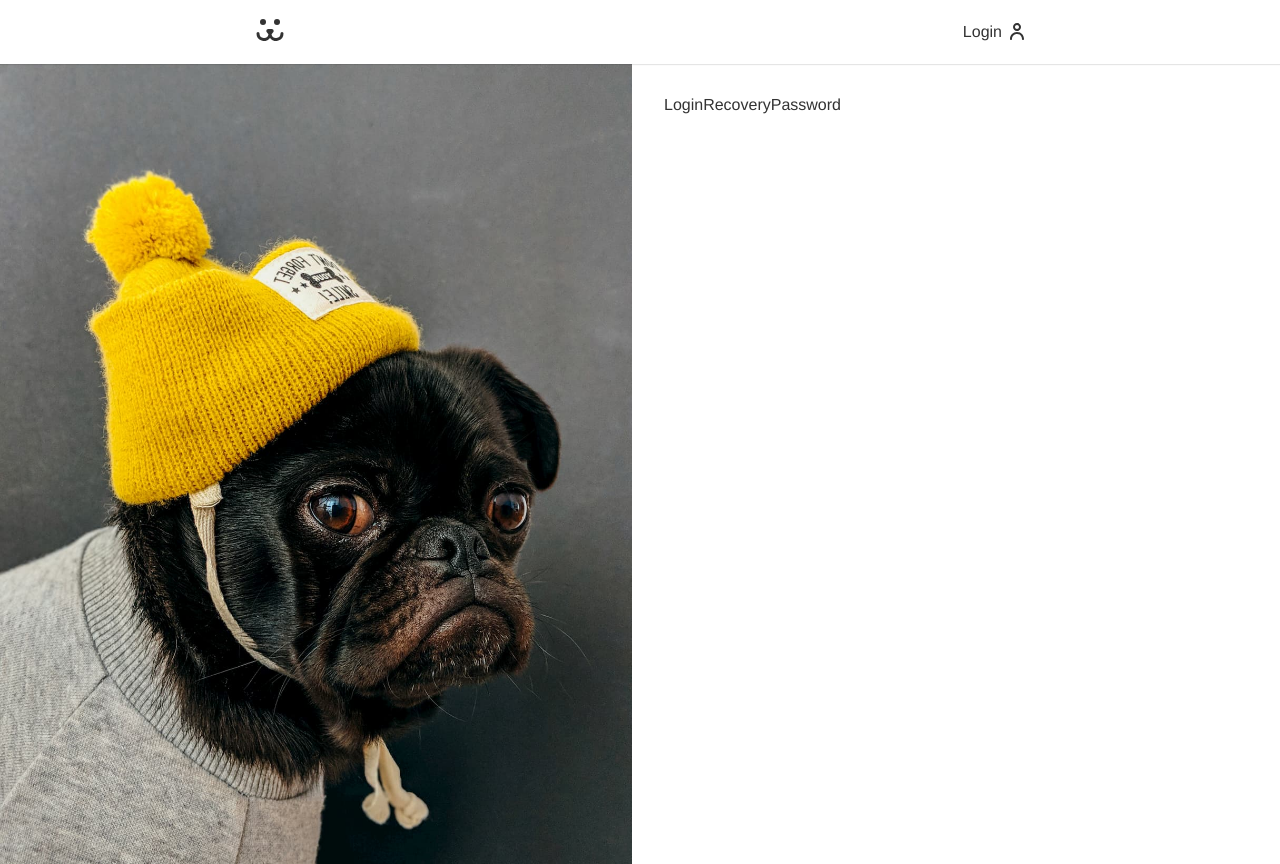
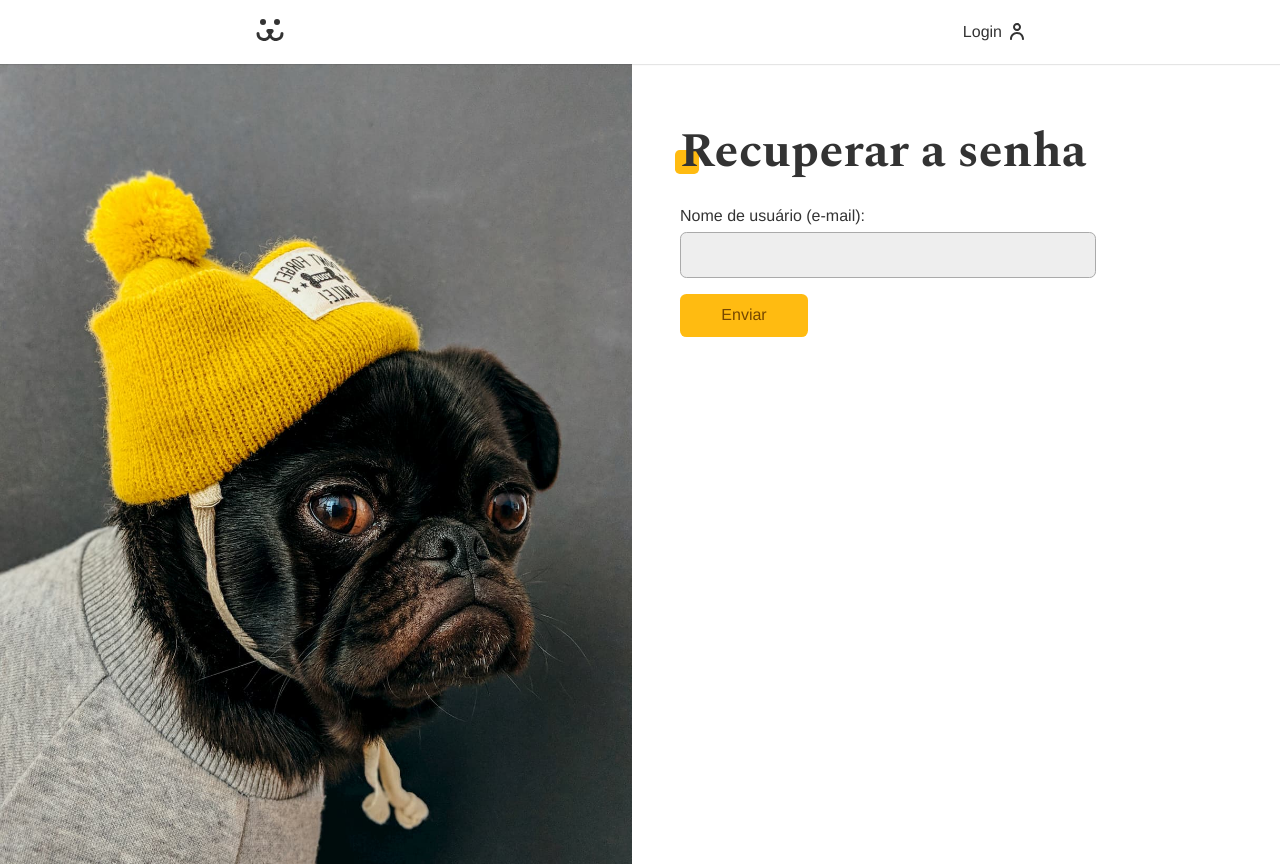
Before and after one commit to cafecomlucas/origamidDogsReactWeb, a React (Vite) app: page /login/recovery-password in a window 1280 px wide. Built offline with nearby package versions, Linux system fonts and the light colour scheme.

Commit message:
LoginRecoveryPassword | Estrutura da página pra recuperar senha

```diff
--- a/src/Components/Login/LoginForm.jsx
+++ b/src/Components/Login/LoginForm.jsx
@@ -37,6 +37,13 @@ const LoginForm = () => {
           <Button>Entrar</Button>
         )}
         {appError && <ErrorBox message={appError} />}
+
+        <Link
+          className={`${styles.linkrecovery}`}
+          to="/login/recovery-password"
+        >
+          Perdeu a senha? Recupere aqui
+        </Link>
         <div className={styles.newaccount}>
           <h2 className={styles.subtitle}>Cadastre-se</h2>
           <p className={styles.description}>
--- a/src/Components/Login/LoginForm.module.css
+++ b/src/Components/Login/LoginForm.module.css
@@ -26,6 +26,15 @@
   margin-bottom: 1rem;
 }
 
+.linkrecovery {
+  display: inline-block;
+  margin-top: 2rem;
+  text-decoration: underline;
+}
+.linkrecovery:hover {
+  text-decoration: none;
+}
+
 .linkbutton {
   display: inline-block;
 }
--- a/src/Components/Login/LoginRecoveryPassword.jsx
+++ b/src/Components/Login/LoginRecoveryPassword.jsx
@@ -1,5 +1,33 @@
+import Input from '../Forms/Input';
+import useForm from '../../Hooks/useForm';
+import Button from '../Forms/Button';
+import React from 'react';
+
 const LoginRecoveryPassword = () => {
-  return <div>LoginRecoveryPassword</div>;
+  const username = useForm();
+
+  const handleSubmit = React.useCallback(
+    (e) => {
+      e.preventDefault();
+      if (!username.validate()) return;
+    },
+    [username],
+  );
+
+  return (
+    <section className="container mainContainer">
+      <h1 className="title">Recuperar a senha</h1>
+      <form onSubmit={handleSubmit}>
+        <Input
+          label="Nome de usuário (e-mail):"
+          name="username"
+          type="email"
+          {...username}
+        />
+        <Button>Enviar</Button>
+      </form>
+    </section>
+  );
 };
 
 export default LoginRecoveryPassword;
```
Also changed, not shown: 1 other file (tests, documents, lock files or other folders).
